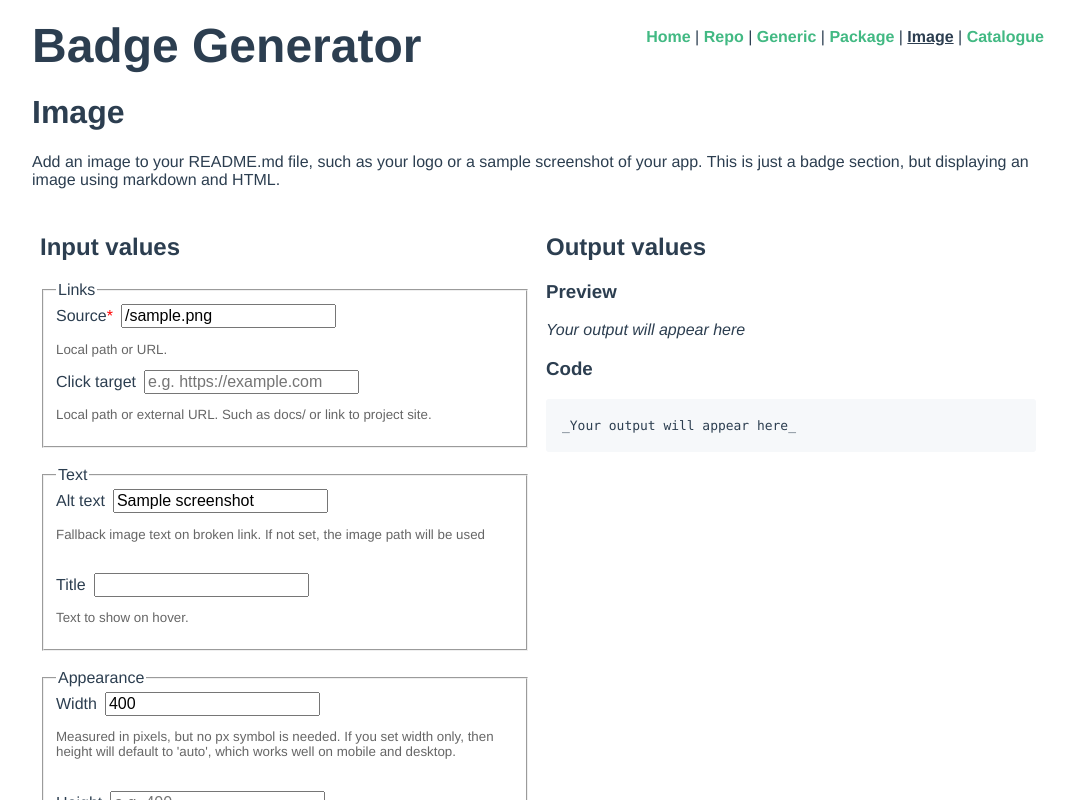
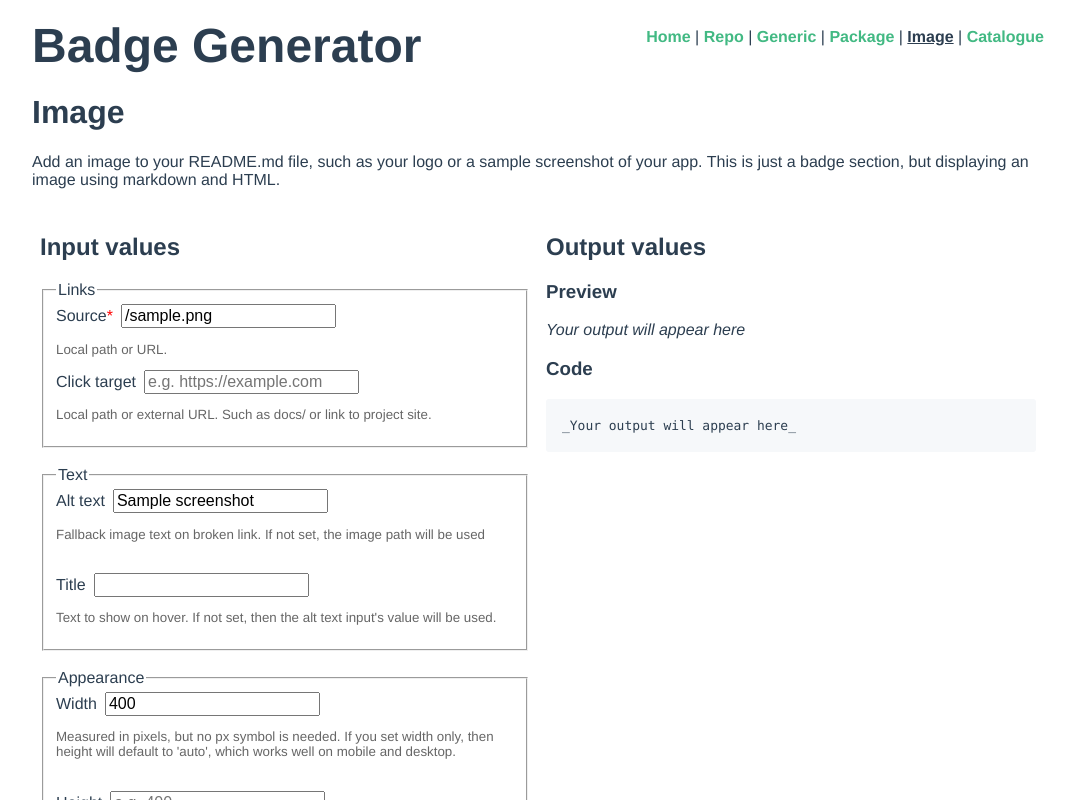
Before and after one commit to MichaelCurrin/badge-generator, a Vue app: page /#/image in a window 1280 px wide. Shown: the top 800 px of the page, without its empty margins (102-1177 px from the left). Built offline with nearby package versions, Linux system fonts and the light colour scheme.

Commit message:
feat: Add note

```diff
--- a/src/views/Image.vue
+++ b/src/views/Image.vue
@@ -52,7 +52,7 @@
               <TextInput
                 label="Title"
                 v-model="imgTitle"
-                note="Text to show on hover."
+                note="Text to show on hover. If not set, then the alt text input's value will be used."
               />
             </fieldset>
             <br />
```
